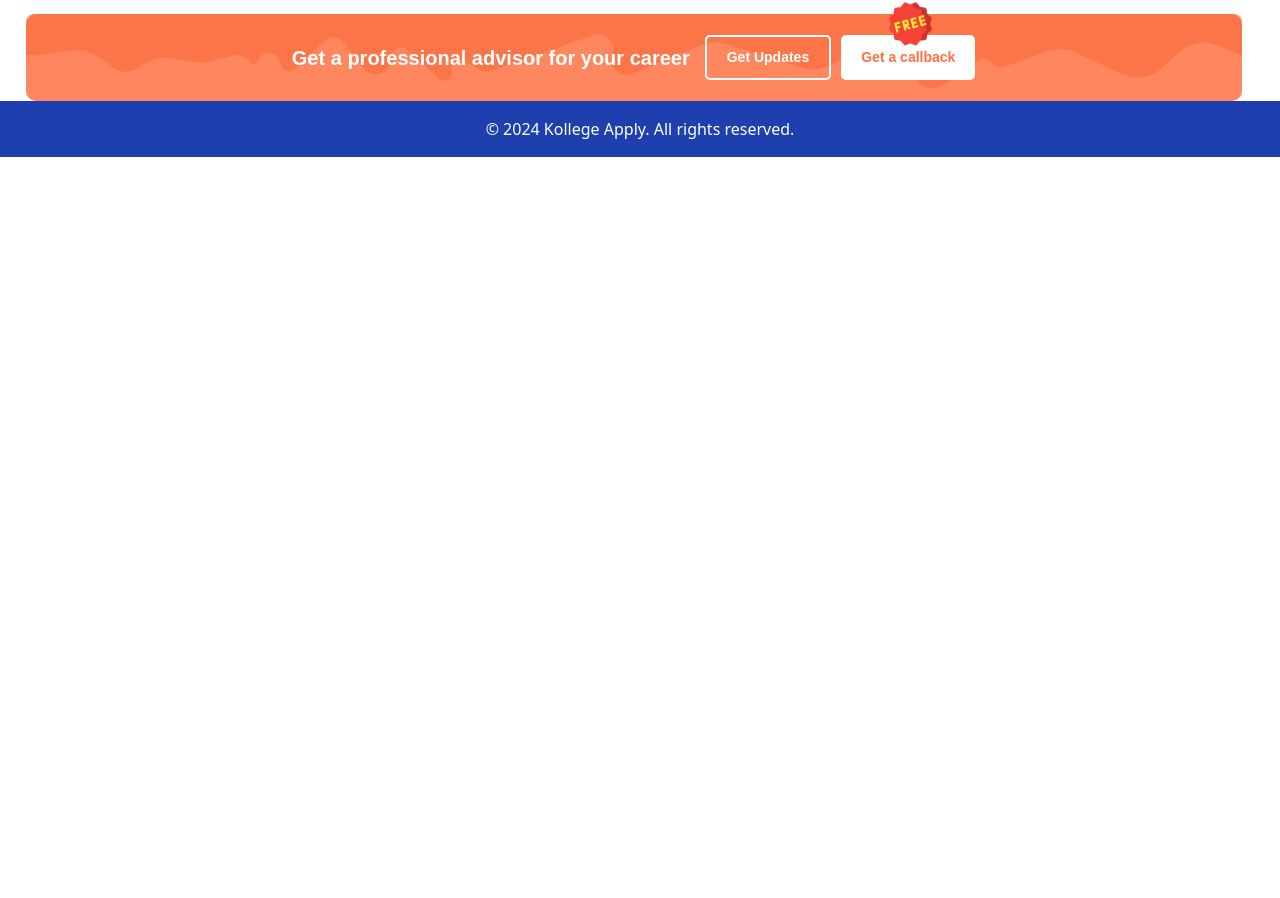
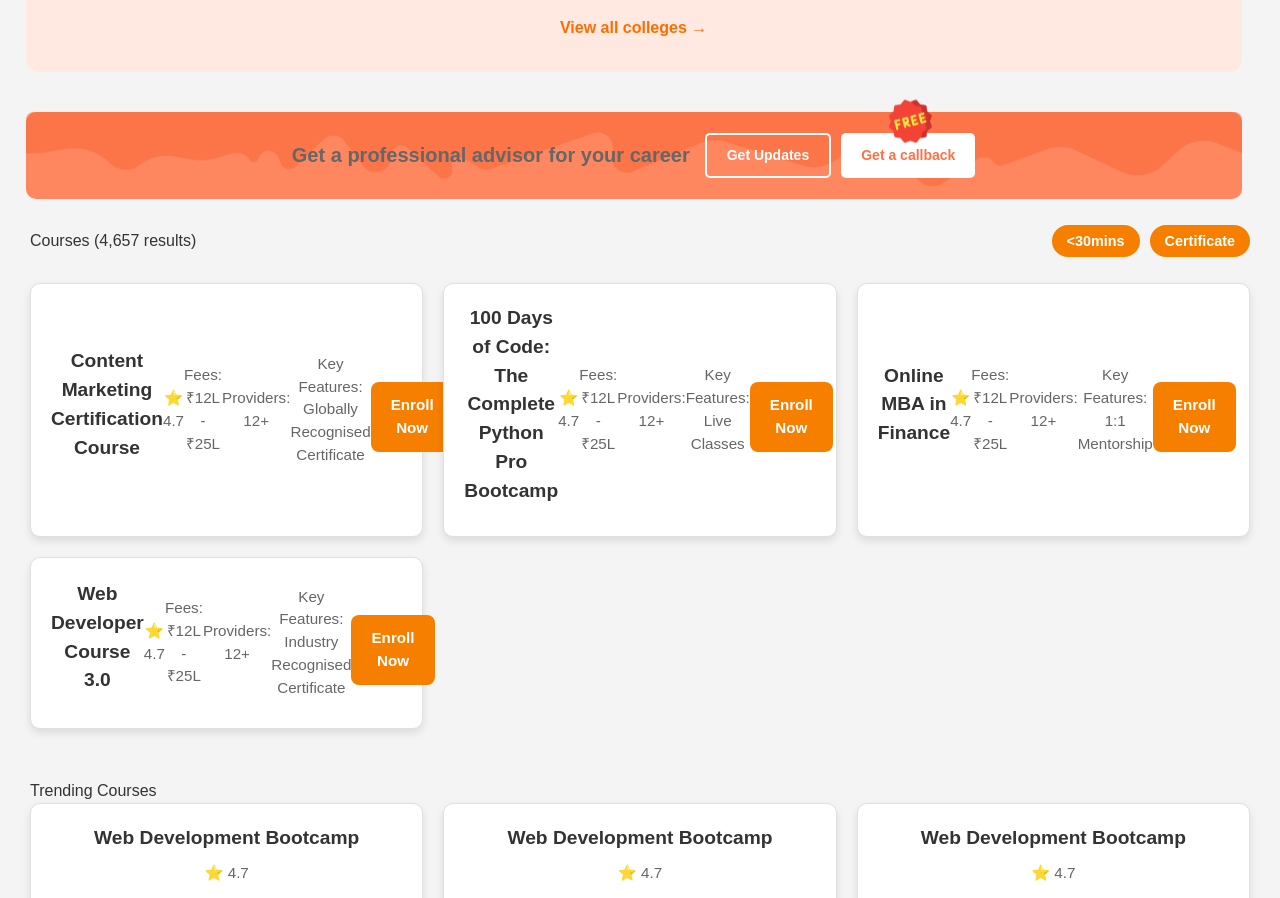
Before and after one commit to hemantyadav8006/college-apply, a React (Vite) app: page / in a window 1280 px wide. Shown: the part 1902-2800 px from the top of the page. Before the commit the page ends 2059 px from the top, so only its background shows below. Built offline with nearby package versions, Linux system fonts and the light colour scheme.

Commit message:
add course component (no style or functionality)

```diff
--- /dev/null
+++ b/src/assets/css/CoursesSection.css
@@ -0,0 +1,174 @@
+/* Root and Typography */
+:root {
+  --primary-color: #f77f00;
+  --secondary-color: #f4f4f4;
+  --text-color: #333333;
+  --text-secondary: #666666;
+  --border-color: #e0e0e0;
+  --hover-color: #f55f00;
+  --card-bg: #ffffff;
+  --card-shadow: rgba(0, 0, 0, 0.1);
+  --font-family: "Arial", sans-serif;
+}
+
+body {
+  margin: 0;
+  padding: 0;
+  box-sizing: border-box;
+  font-family: var(--font-family);
+  background-color: var(--secondary-color);
+  color: var(--text-color);
+}
+
+h2 {
+  font-size: 1.8rem;
+  font-weight: bold;
+  margin-bottom: 20px;
+  color: var(--text-color);
+}
+
+p {
+  margin: 0;
+  font-size: 1rem;
+  color: var(--text-secondary);
+}
+
+/* Section Container */
+.courses-section {
+  padding: 30px;
+  background-color: var(--secondary-color);
+}
+
+.filters-header {
+  display: flex;
+  justify-content: space-between;
+  align-items: center;
+  margin-bottom: 30px;
+}
+
+.active-filters span {
+  background-color: var(--primary-color);
+  color: #ffffff;
+  padding: 8px 15px;
+  margin-right: 10px;
+  border-radius: 20px;
+  font-size: 0.9rem;
+  font-weight: bold;
+}
+
+.active-filters span:last-child {
+  margin-right: 0;
+}
+
+/* Course Grid */
+.courses-grid {
+  display: grid;
+  grid-template-columns: repeat(auto-fill, minmax(300px, 1fr));
+  gap: 20px;
+  margin-bottom: 50px;
+}
+
+/* Card Styling */
+.course-card,
+.trending-card {
+  background-color: var(--card-bg);
+  border: 1px solid var(--border-color);
+  border-radius: 10px;
+  padding: 20px;
+  box-shadow: 0 4px 8px var(--card-shadow);
+  transition: transform 0.3s ease, box-shadow 0.3s ease;
+  text-align: center;
+}
+
+.course-card:hover,
+.trending-card:hover {
+  transform: translateY(-5px);
+  box-shadow: 0 8px 15px rgba(0, 0, 0, 0.15);
+}
+
+.course-title,
+.trending-title {
+  font-size: 1.2rem;
+  font-weight: bold;
+  margin-bottom: 10px;
+  color: var(--text-color);
+}
+
+.course-rating,
+.trending-rating,
+.course-fees,
+.course-providers,
+.course-features,
+.trending-features {
+  font-size: 0.95rem;
+  margin: 8px 0;
+  color: var(--text-secondary);
+}
+
+.enroll-button {
+  background-color: var(--primary-color);
+  color: #ffffff;
+  padding: 12px 20px;
+  border: none;
+  border-radius: 8px;
+  font-size: 0.95rem;
+  font-weight: bold;
+  cursor: pointer;
+  margin-top: 15px;
+  transition: background-color 0.3s ease, transform 0.3s ease;
+}
+
+.enroll-button:hover {
+  background-color: var(--hover-color);
+  transform: scale(1.05);
+}
+
+/* Trending Section */
+.trending-courses {
+  margin-top: 40px;
+}
+
+.trending-grid {
+  display: grid;
+  grid-template-columns: repeat(auto-fill, minmax(300px, 1fr));
+  gap: 20px;
+}
+
+/* What's New Section */
+.whats-new {
+  margin-top: 50px;
+}
+
+.whats-new-list {
+  list-style: none;
+  padding: 0;
+  margin: 0;
+}
+
+.whats-new-list li {
+  padding: 15px;
+  margin-bottom: 10px;
+  background-color: var(--card-bg);
+  border: 1px solid var(--border-color);
+  border-radius: 10px;
+  box-shadow: 0 2px 4px var(--card-shadow);
+  font-size: 0.95rem;
+  color: var(--text-secondary);
+}
+
+.whats-new-list li strong {
+  color: var(--text-color);
+}
+
+/* Responsive Design */
+@media (max-width: 768px) {
+  .filters-header {
+    flex-direction: column;
+    align-items: flex-start;
+  }
+
+  .courses-grid,
+  .trending-grid {
+    grid-template-columns: 1fr;
+  }
+}
--- /dev/null
+++ b/src/components/CoursesSection.jsx
@@ -0,0 +1,142 @@
+import "../assets/css/CoursesSection.css";
+import React from "react";
+
+const courses = [
+  {
+    id: 1,
+    title: "Content Marketing Certification Course",
+    rating: 4.7,
+    fees: "₹12L - ₹25L",
+    providers: "12+",
+    features: ["Globally Recognised Certificate"],
+  },
+  {
+    id: 2,
+    title: "100 Days of Code: The Complete Python Pro Bootcamp",
+    rating: 4.7,
+    fees: "₹12L - ₹25L",
+    providers: "12+",
+    features: ["Live Classes"],
+  },
+  {
+    id: 3,
+    title: "Online MBA in Finance",
+    rating: 4.7,
+    fees: "₹12L - ₹25L",
+    providers: "12+",
+    features: ["1:1 Mentorship"],
+  },
+  {
+    id: 4,
+    title: "Web Developer Course 3.0",
+    rating: 4.7,
+    fees: "₹12L - ₹25L",
+    providers: "12+",
+    features: ["Industry Recognised Certificate"],
+  },
+];
+
+const trendingCourses = [
+  {
+    id: 1,
+    title: "Web Development Bootcamp",
+    rating: 4.7,
+    features: ["Live Classes", "Industry Recognised Certificate"],
+  },
+  {
+    id: 2,
+    title: "Web Development Bootcamp",
+    rating: 4.7,
+    features: ["Live Classes", "Industry Recognised Certificate"],
+  },
+  {
+    id: 3,
+    title: "Web Development Bootcamp",
+    rating: 4.7,
+    features: ["Live Classes", "Industry Recognised Certificate"],
+  },
+];
+
+const whatsNew = [
+  {
+    id: 1,
+    date: "June 12, 2025",
+    description: "MBA Placements 2024: Check Report, Highest & Average Package",
+  },
+  {
+    id: 2,
+    date: "June 19, 2025",
+    description: "MBA Placements 2024: Check Report, Highest & Average Package",
+  },
+  {
+    id: 3,
+    date: "June 19, 2025",
+    description: "MBA Placements 2024: Check Report, Highest & Average Package",
+  },
+];
+
+const CourseCard = ({ title, rating, fees, providers, features }) => (
+  <div className="course-card">
+    <h3 className="course-title">{title}</h3>
+    <p className="course-rating">⭐ {rating}</p>
+    <p className="course-fees">Fees: {fees}</p>
+    <p className="course-providers">Providers: {providers}</p>
+    <p className="course-features">Key Features: {features.join(", ")}</p>
+    <button className="enroll-button">Enroll Now</button>
+  </div>
+);
+
+const TrendingCard = ({ title, rating, features }) => (
+  <div className="trending-card">
+    <h3 className="trending-title">{title}</h3>
+    <p className="trending-rating">⭐ {rating}</p>
+    <p className="trending-features">Key Features: {features.join(", ")}</p>
+    <button className="enroll-button">Enroll Now</button>
+  </div>
+);
+
+const CoursesSection = () => {
+  return (
+    <div className="courses-section">
+      {/* Filters and Header */}
+      <div className="filters-header">
+        <h2>Courses (4,657 results)</h2>
+        <div className="active-filters">
+          <span>&lt;30mins</span>
+          <span>Certificate</span>
+        </div>
+      </div>
+
+      {/* Courses Grid */}
+      <div className="courses-grid">
+        {courses.map((course) => (
+          <CourseCard key={course.id} {...course} />
+        ))}
+      </div>
+
+      {/* Trending Section */}
+      <div className="trending-courses">
+        <h2>Trending Courses</h2>
+        <div className="trending-grid">
+          {trendingCourses.map((course) => (
+            <TrendingCard key={course.id} {...course} />
+          ))}
+        </div>
+      </div>
+
+      {/* What's New Section */}
+      <div className="whats-new">
+        <h2>What’s New & What’s Next?</h2>
+        <ul className="whats-new-list">
+          {whatsNew.map((item) => (
+            <li key={item.id}>
+              <strong>{item.date}</strong>: {item.description}
+            </li>
+          ))}
+        </ul>
+      </div>
+    </div>
+  );
+};
+
+export default CoursesSection;
--- a/src/pages/HomePage.jsx
+++ b/src/pages/HomePage.jsx
@@ -5,13 +5,13 @@ import Streams from "../components/Streams";
 import PopularSpecialisations from "../components/PopularSpecialisations";
 import TopOnlineColleges from "../components/TopOnlineColleges";
 import CareerAdvisorSection from "../components/CareerAdvisorSection";
+import CoursesSection from "../components/CoursesSection";
 import Footer from "../components/Footer";
 
 const HomePage = () => {
   const [searchResults, setSearchResults] = useState(null);
 
   const handleSearch = (query) => {
-    // Mock filtering logic (replace with API integration if needed)
     const filteredCourses = mockCourses.filter((course) =>
       course.title.toLowerCase().includes(query.toLowerCase())
     );
@@ -26,6 +26,7 @@ const HomePage = () => {
       <PopularSpecialisations />
       <TopOnlineColleges />
       <CareerAdvisorSection />
+      <CoursesSection />
       <Footer />
     </>
   );
```
